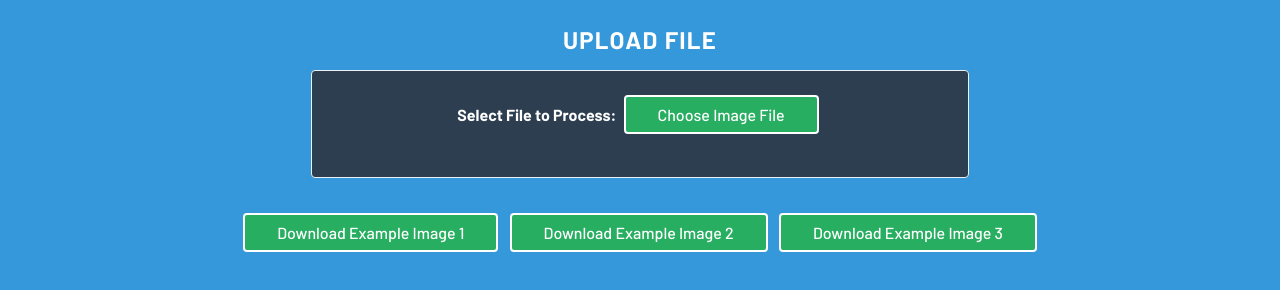
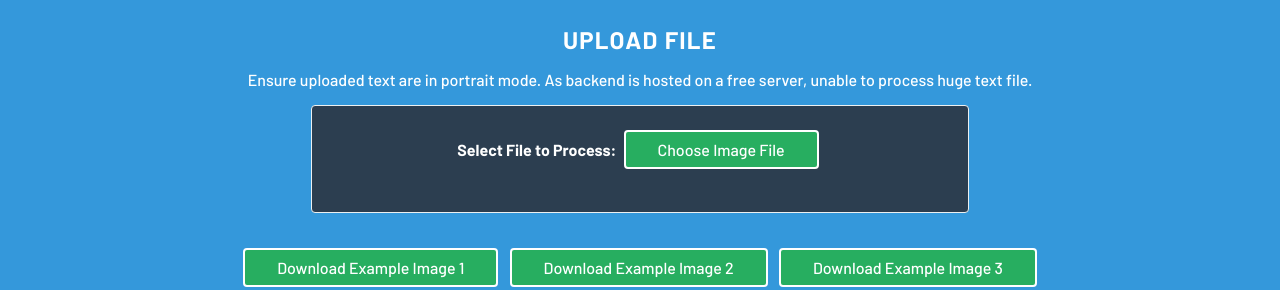
Before and after one commit to chuanbinp/image2text, a plain HTML site: page index.html in a window 1280 px wide. Shown: the part 807-1097 px from the top of the page. Drawn offline with nearby package versions, Linux system fonts and the light colour scheme.

Commit message:
Update index.html

```diff
--- a/index.html
+++ b/index.html
@@ -29,6 +29,7 @@
     <div class="flex-container">
         <div id="upload_div">
             <h1>UPLOAD FILE</h1>
+            <p>Ensure uploaded text are in portrait mode. As backend is hosted on a free server, unable to process huge text file.</p>
             <div>
               <form id="upload-form" onsubmit="return false;" method="POST" enctype="multipart/form-data">
                   <strong>Select File to Process:</strong>
```
